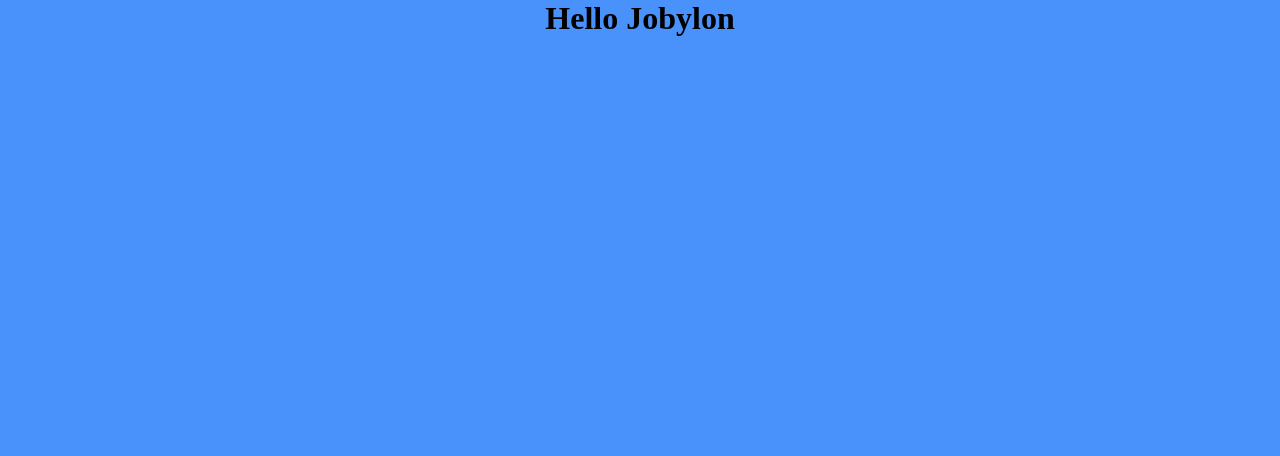
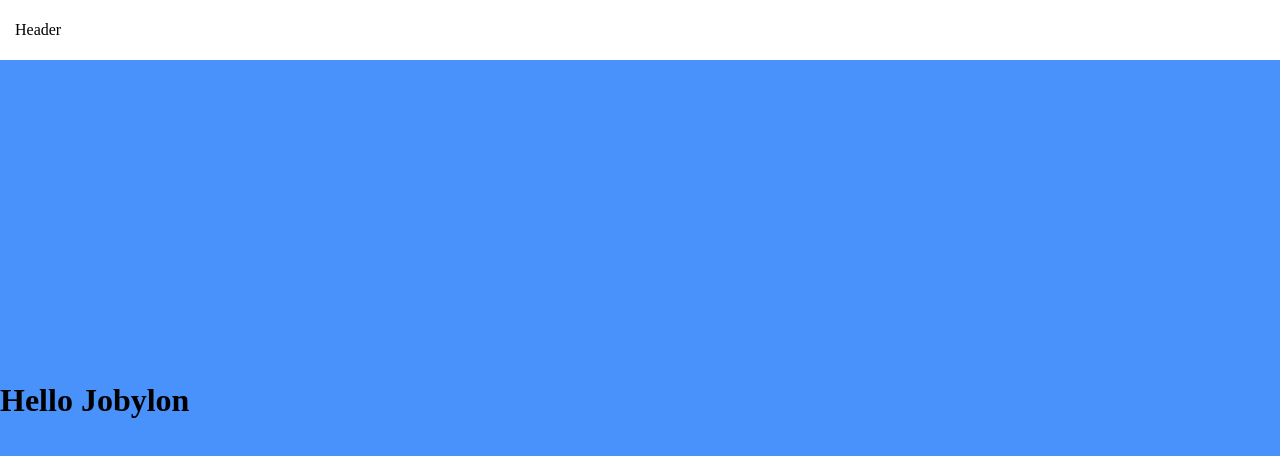
Before and after one commit to brualarcao/jobylon-jobs, a React (Vite) app: page / in a window 1280 px wide. Shown: the top 456 px of the page. Built offline with nearby package versions, Linux system fonts and the light colour scheme.

Commit message:
feat: atomic design created; routes created

```diff
--- a/index.html
+++ b/index.html
@@ -2,9 +2,9 @@
 <html lang="en">
   <head>
     <meta charset="UTF-8" />
-    <link rel="icon" type="image/svg+xml" href="/src/assets/favicon.svg" />
+    <link rel="icon" type="image/svg+xml" href="/src/assets/svg/favicon.svg" />
     <meta name="viewport" content="width=device-width, initial-scale=1.0" />
-    <title>Jobylon #Jobs Finder</title>
+    <title>Jobylon #JobsFinder</title>
   </head>
   <body>
     <div id="root"></div>
--- /dev/null
+++ b/src/components/Atoms/Text/styles.ts
@@ -0,0 +1 @@
+import styled, { css } from 'styled-components';
--- /dev/null
+++ b/src/components/Molecules/Header/index.tsx
@@ -0,0 +1,10 @@
+import React from 'react';
+import { Container } from './styles'
+
+const Header: React.FC = () => {
+    return (
+        <Container data-testid="header">Header</Container>
+    )
+};
+
+export default Header;
--- /dev/null
+++ b/src/components/Molecules/Header/styles.ts
@@ -0,0 +1,17 @@
+import styled from 'styled-components';
+
+export const Container = styled.div`
+    display: flex;
+    position: absolute;
+
+    top: 0;
+
+    height: 60px;
+    width: 100%;
+
+    align-items: center;
+
+    padding: 0 15px;
+
+    background-color: #fff;
+`;
--- /dev/null
+++ b/src/components/Molecules/index.tsx
@@ -0,0 +1 @@
+export { default as Header } from './Header'
--- /dev/null
+++ b/src/components/index.tsx
@@ -0,0 +1 @@
+export * as Molecules from './Molecules';
--- a/src/routes/Routes.tsx
+++ b/src/routes/Routes.tsx
@@ -1,11 +1,14 @@
 import { BrowserRouter, Routes, Route } from 'react-router-dom';
+import DefaultTemplate from '../templates/DefaultTemplate';
 
 export function AppRoutes() {
     return (
         <BrowserRouter>
+        <DefaultTemplate>
             <Routes>
                 <Route path="/" element={<h1>Hello Jobylon</h1>} />
             </Routes>
+        </DefaultTemplate>
         </BrowserRouter>
     )
 }
--- /dev/null
+++ b/src/templates/DefaultTemplate.tsx
@@ -0,0 +1,14 @@
+import React from 'react';
+import { Container } from './styles';
+import { Molecules } from '../components';
+
+const DefaultTemplate: React.FC = ({ children }) => {
+    return (
+        <Container data-testid="default_template">
+            <Molecules.Header />
+            {children}
+        </Container>
+    )
+}
+
+export default DefaultTemplate;
--- /dev/null
+++ b/src/templates/styles.ts
@@ -0,0 +1,10 @@
+import styled from 'styled-components';
+
+export const Container = styled.div`
+    display: flex;
+    width: 100vw;
+    height: 100vh;
+
+    align-items: center;
+
+`;
```
Also changed, not shown: src/components/Atoms/Text/index.tsx (added, +14 -0 lines), src/assets/svg/favicon.svg (renamed from src/assets/favicon.svg), 1 other file (tests, documents, lock files or other folders).
